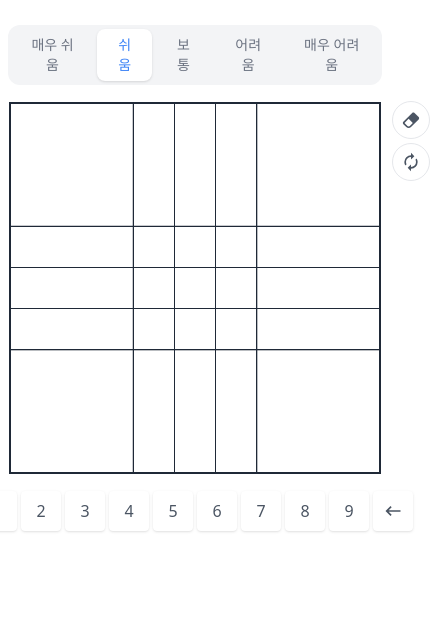
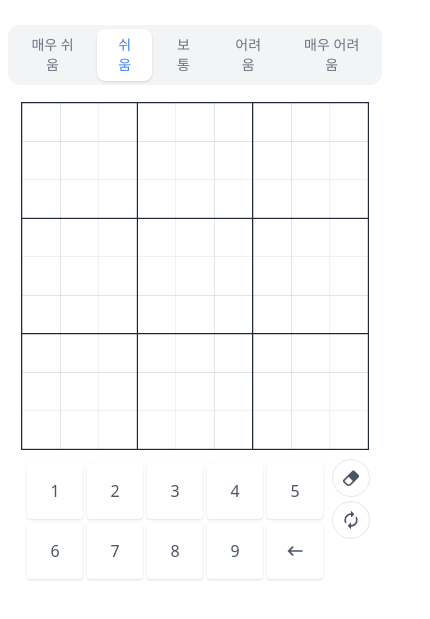
Before and after one commit to clemado1/rsudoku, a website built with webpack: page www/index.html in a window 390 px wide. Shown: the part 55-674 px from the top of the page, 430 px wide, since content can reach past the window. Built offline with nearby package versions, Linux system fonts and the light colour scheme; what rsudoku would draw is missing.

Commit message:
style: 반응형 수정

```diff
--- a/www/index.html
+++ b/www/index.html
@@ -33,11 +33,11 @@
             </div>
         </div>
 
-        <div class="relative flex justify-center items-start p-2 gap-2">
-            <div id="canvas-container" class="relative w-full sm:max-w-[80vmin] md:max-w-[60vmin] aspect-square">
+        <div class="relative px-5 py-2">
+            <div id="canvas-container" class="relative w-full sm:max-w-[60vmin] aspect-square">
                 <canvas id="sudoku-canvas" width="2000" height="2000" class="max-w-full max-h-full"></canvas>
             </div>
-            <div class="absolute sidebar flex flex-col gap-1 top-2 -right-10">
+            <div class="absolute flex flex-col gap-1 -bottom-20 right-5 sm:top-2 sm:-right-8">
                 <button id="clear" class="sidebar-btn">
                     <svg xmlns="http://www.w3.org/2000/svg" viewBox="0 0 24 24"
                         class="w-5 h-5 fill-current pointer-events-none">
@@ -56,8 +56,8 @@
                 </button>
             </div>
         </div>
-        <div class="flex justify-center gap-1 my-1">
-            <div id="number-pad" class="flex items-center gap-1 p-1">
+        <div class="flex justify-center mr-10 sm:mr-0">
+            <div id="number-pad" class="grid grid-cols-5 sm:grid-cols-10 items-center gap-1 p-1">
                 <button class="number-btn" data-value="1">1</button>
                 <button class="number-btn" data-value="2">2</button>
                 <button class="number-btn" data-value="3">3</button>
--- a/www/src/styles.css
+++ b/www/src/styles.css
@@ -20,5 +20,5 @@
 }
 
 .number-btn {
-    @apply w-10 h-10 bg-white rounded shadow text-gray-600 hover:bg-gray-50 hover:text-blue-500;
+    @apply w-14 h-14 sm:w-10 sm:h-10 bg-white rounded shadow text-gray-600 hover:bg-gray-50 hover:text-blue-500;
 }
```
